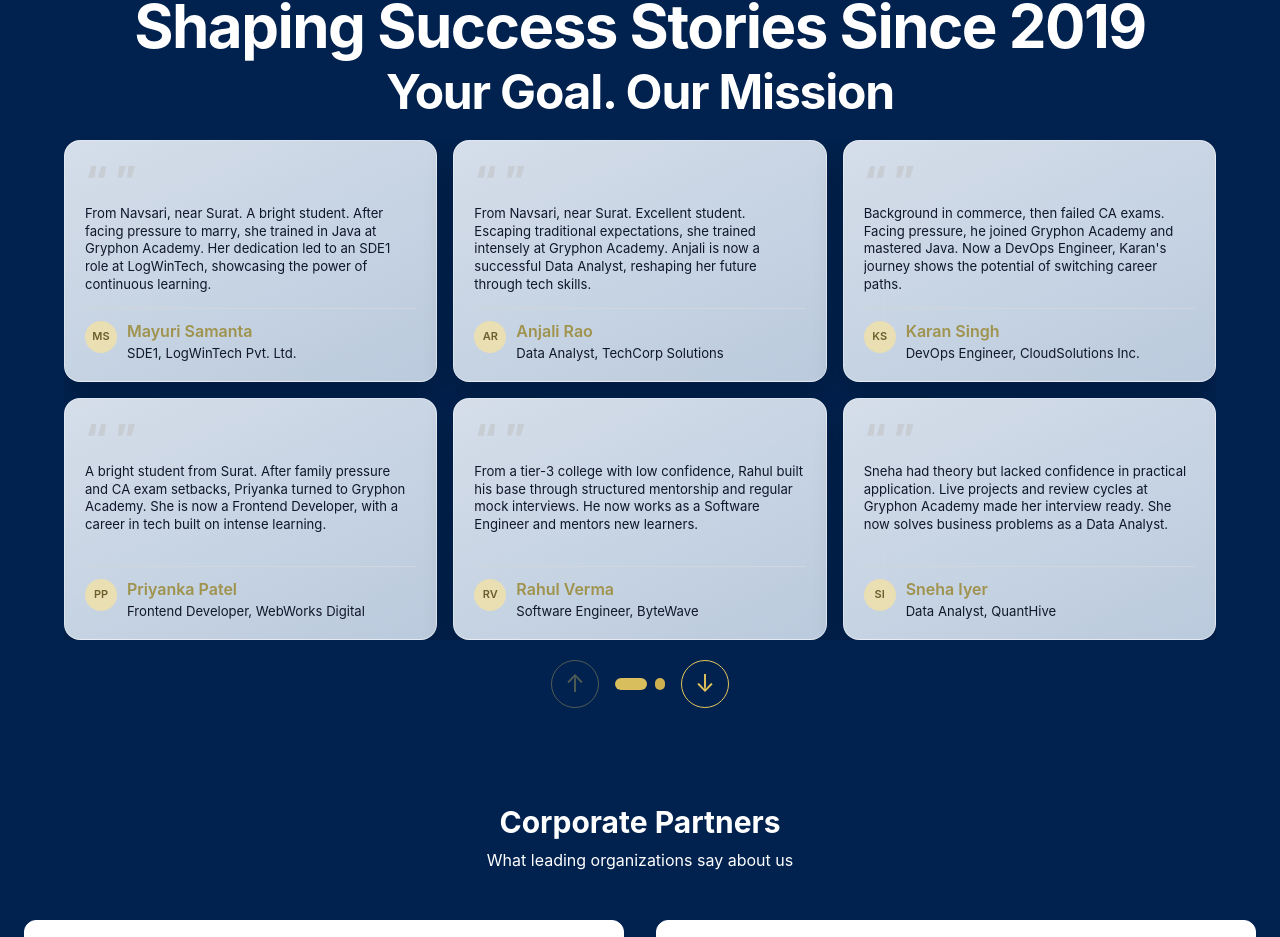
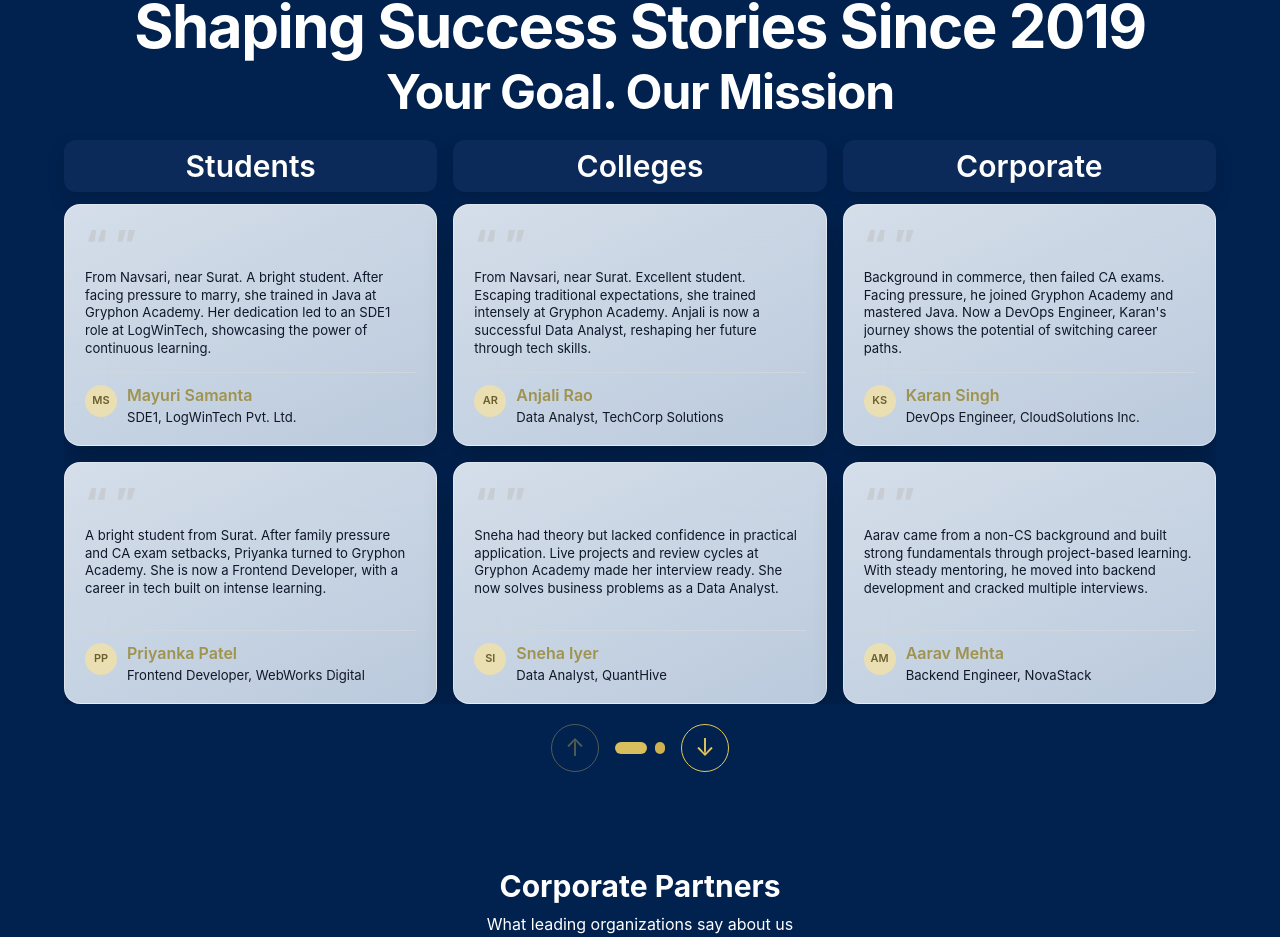
Before and after one commit to vanshcodespace/Gryphon-Academy-Website, a React (Vite) app: page / in a window 1280 px wide. Shown: the part 8078-9015 px from the top of the page. Built offline with nearby package versions, Linux system fonts and the light colour scheme.

Commit message:
Testimonies UI changes

```diff
--- a/src/components/home/Testimonials.jsx
+++ b/src/components/home/Testimonials.jsx
@@ -29,6 +29,7 @@ function StudentSuccessStories() {
       {
         id: 1,
         name: "Mayuri Samanta",
+        category: "students",
         role: "SDE1, LogWinTech Pvt. Ltd.",
         initials: "MS",
         text: "From Navsari, near Surat. A bright student. After facing pressure to marry, she trained in Java at Gryphon Academy. Her dedication led to an SDE1 role at LogWinTech, showcasing the power of continuous learning.",
@@ -36,6 +37,7 @@ function StudentSuccessStories() {
       {
         id: 2,
         name: "Anjali Rao",
+        category: "colleges",
         role: "Data Analyst, TechCorp Solutions",
         initials: "AR",
         text: "From Navsari, near Surat. Excellent student. Escaping traditional expectations, she trained intensely at Gryphon Academy. Anjali is now a successful Data Analyst, reshaping her future through tech skills.",
@@ -43,6 +45,7 @@ function StudentSuccessStories() {
       {
         id: 3,
         name: "Karan Singh",
+        category: "corporate",
         role: "DevOps Engineer, CloudSolutions Inc.",
         initials: "KS",
         text: "Background in commerce, then failed CA exams. Facing pressure, he joined Gryphon Academy and mastered Java. Now a DevOps Engineer, Karan's journey shows the potential of switching career paths.",
@@ -50,6 +53,7 @@ function StudentSuccessStories() {
       {
         id: 4,
         name: "Priyanka Patel",
+        category: "students",
         role: "Frontend Developer, WebWorks Digital",
         initials: "PP",
         text: "A bright student from Surat. After family pressure and CA exam setbacks, Priyanka turned to Gryphon Academy. She is now a Frontend Developer, with a career in tech built on intense learning.",
@@ -57,6 +61,7 @@ function StudentSuccessStories() {
       {
         id: 5,
         name: "Rahul Verma",
+        category: "students",
         role: "Software Engineer, ByteWave",
         initials: "RV",
         text: "From a tier-3 college with low confidence, Rahul built his base through structured mentorship and regular mock interviews. He now works as a Software Engineer and mentors new learners.",
@@ -64,6 +69,7 @@ function StudentSuccessStories() {
       {
         id: 6,
         name: "Sneha Iyer",
+        category: "colleges",
         role: "Data Analyst, QuantHive",
         initials: "SI",
         text: "Sneha had theory but lacked confidence in practical application. Live projects and review cycles at Gryphon Academy made her interview ready. She now solves business problems as a Data Analyst.",
@@ -71,6 +77,7 @@ function StudentSuccessStories() {
       {
         id: 7,
         name: "Aarav Mehta",
+        category: "corporate",
         role: "Backend Engineer, NovaStack",
         initials: "AM",
         text: "Aarav came from a non-CS background and built strong fundamentals through project-based learning. With steady mentoring, he moved into backend development and cracked multiple interviews.",
@@ -78,6 +85,7 @@ function StudentSuccessStories() {
       {
         id: 8,
         name: "Nisha Kulkarni",
+        category: "colleges",
         role: "QA Engineer, PixelForge",
         initials: "NK",
         text: "Nisha improved her testing depth through hands-on automation and sprint simulations. She now works as a QA Engineer and contributes to release quality from day one.",
@@ -85,6 +93,7 @@ function StudentSuccessStories() {
       {
         id: 9,
         name: "Imran Shaikh",
+        category: "corporate",
         role: "Support Analyst, TechBridge",
         initials: "IS",
         text: "Imran strengthened communication, debugging, and ticket handling through practical labs. He transitioned confidently into IT support and quickly became a dependable team member.",
@@ -151,59 +160,70 @@ function StudentSuccessStories() {
     };
   }, []);
 
-  const stepSize = Math.max(visibleCount, 1);
+  const categoryOrder = useMemo(
+    () => ["students", "colleges", "corporate"],
+    [],
+  );
 
-  const pageStarts = useMemo(() => {
-    if (stories.length <= visibleCount) return [0];
+  const storiesByCategory = useMemo(() => {
+    const grouped = { students: [], colleges: [], corporate: [] };
+    stories.forEach((story) => {
+      const key = story.category;
+      if (grouped[key]) grouped[key].push(story);
+    });
+    return grouped;
+  }, [stories]);
 
-    const starts = [];
-    for (let idx = 0; idx < stories.length; idx += stepSize) {
-      starts.push(idx);
-    }
+  const cardsPerCategory = useMemo(
+    () => Math.max(Math.floor(visibleCount / categoryOrder.length), 1),
+    [categoryOrder.length, visibleCount],
+  );
 
-    return starts;
-  }, [stepSize, stories.length, visibleCount]);
+  const totalPages = useMemo(() => {
+    const maxCategorySize = Math.max(
+      ...categoryOrder.map((category) => storiesByCategory[category].length),
+    );
+    return Math.max(Math.ceil(maxCategorySize / cardsPerCategory), 1);
+  }, [cardsPerCategory, categoryOrder, storiesByCategory]);
 
   useEffect(() => {
-    setStartIndex((idx) => {
-      if (!pageStarts.length) return 0;
-      return pageStarts.reduce((nearest, candidate) => {
-        if (Math.abs(candidate - idx) < Math.abs(nearest - idx)) {
-          return candidate;
-        }
-        return nearest;
-      }, pageStarts[0]);
+    setStartIndex((idx) => Math.min(Math.max(idx, 0), totalPages - 1));
+  }, [totalPages]);
+
+  const currentPageIndex = Math.min(Math.max(startIndex, 0), totalPages - 1);
+  const lastPageIndex = Math.max(totalPages - 1, 0);
+
+  const getCategoryChunk = useCallback((categoryStories, pageIndex, count) => {
+    if (!categoryStories.length) return [];
+
+    const start = pageIndex * count;
+    return Array.from({ length: count }, (_, idx) => {
+      const storyIndex = (start + idx) % categoryStories.length;
+      return categoryStories[storyIndex];
     });
-  }, [pageStarts]);
-
-  const currentPageIndex = useMemo(() => {
-    const exactIndex = pageStarts.indexOf(startIndex);
-    if (exactIndex >= 0) return exactIndex;
-    if (!pageStarts.length) return 0;
-
-    return pageStarts.reduce((bestIndex, value, idx) => {
-      if (
-        Math.abs(value - startIndex) <
-        Math.abs(pageStarts[bestIndex] - startIndex)
-      ) {
-        return idx;
-      }
-      return bestIndex;
-    }, 0);
-  }, [pageStarts, startIndex]);
-
-  const lastPageIndex = Math.max(pageStarts.length - 1, 0);
+  }, []);
 
   const getPageStories = useCallback(
-    (pageStart) => {
-      if (!stories.length) return [];
+    (pageIndex) => {
+      const categoryChunks = categoryOrder.map((category) =>
+        getCategoryChunk(
+          storiesByCategory[category],
+          pageIndex,
+          cardsPerCategory,
+        ),
+      );
 
-      return Array.from({ length: visibleCount }, (_, offset) => {
-        const index = (pageStart + offset) % stories.length;
-        return stories[index];
-      });
+      const sortedStories = [];
+      for (let row = 0; row < cardsPerCategory; row += 1) {
+        for (let col = 0; col < categoryChunks.length; col += 1) {
+          const story = categoryChunks[col][row];
+          if (story) sortedStories.push(story);
+        }
+      }
+
+      return sortedStories;
     },
-    [stories, visibleCount],
+    [cardsPerCategory, categoryOrder, getCategoryChunk, storiesByCategory],
   );
 
   const visibleStories = useMemo(
@@ -264,7 +284,7 @@ function StudentSuccessStories() {
         direction === "next" ? currentPageIndex + 1 : currentPageIndex - 1;
       if (targetPageIndex < 0 || targetPageIndex > lastPageIndex) return;
 
-      const targetStartIndex = pageStarts[targetPageIndex];
+      const targetStartIndex = targetPageIndex;
       const shift = pageShiftPxRef.current;
       const durationMs = 700;
 
@@ -289,7 +309,7 @@ function StudentSuccessStories() {
 
       endSlide(targetStartIndex, durationMs);
     },
-    [currentPageIndex, endSlide, isSliding, lastPageIndex, pageStarts],
+    [currentPageIndex, endSlide, isSliding, lastPageIndex],
   );
 
   const nextStory = useCallback(() => slide("next"), [slide]);
@@ -337,6 +357,21 @@ function StudentSuccessStories() {
       </div>
 
       <div className="mx-auto max-w-[1200px] px-4 md:px-6">
+        <div className="mb-3 hidden gap-4 lg:grid lg:grid-cols-3">
+          {[
+            { id: "students", label: "Students" },
+            { id: "colleges", label: "Colleges" },
+            { id: "corporate", label: "Corporate" },
+          ].map((header) => (
+            <div
+              key={header.id}
+              className="rounded-xl bg-[#0B2A5A] py-2 text-center text-3xl font-semibold text-white shadow-[0_8px_16px_rgba(1,15,38,0.25)]"
+            >
+              {header.label}
+            </div>
+          ))}
+        </div>
+
         <div
           className="relative overflow-hidden"
           style={{ height: `${pageViewportHeight}px` }}
@@ -421,7 +456,7 @@ function StudentSuccessStories() {
           </button>
 
           <div className="flex items-center gap-2">
-            {Array.from({ length: pageStarts.length }).map((_, idx) => {
+            {Array.from({ length: totalPages }).map((_, idx) => {
               const dotIndex = idx;
               const isActive = dotIndex === activeDot;
               return (
```
